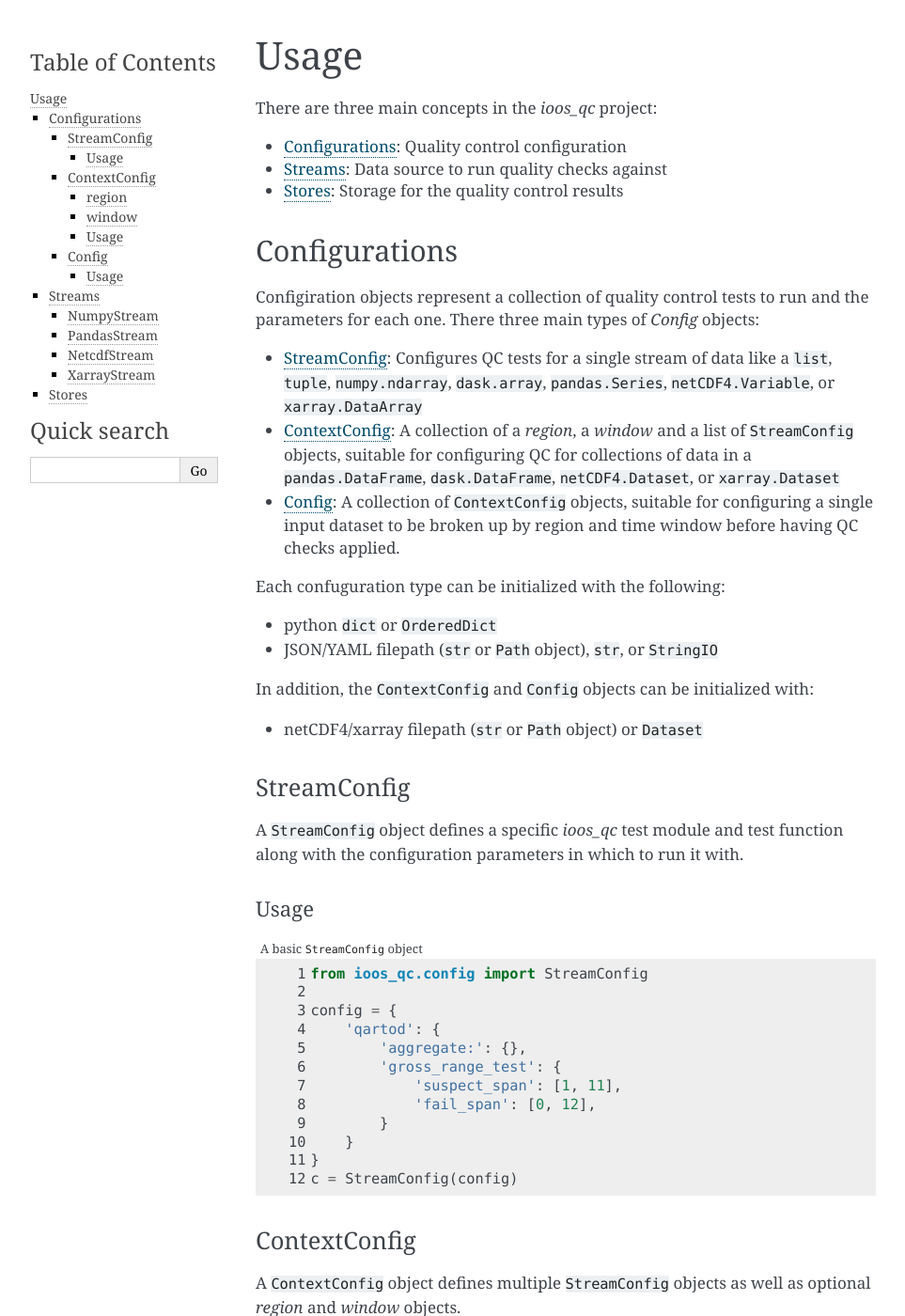
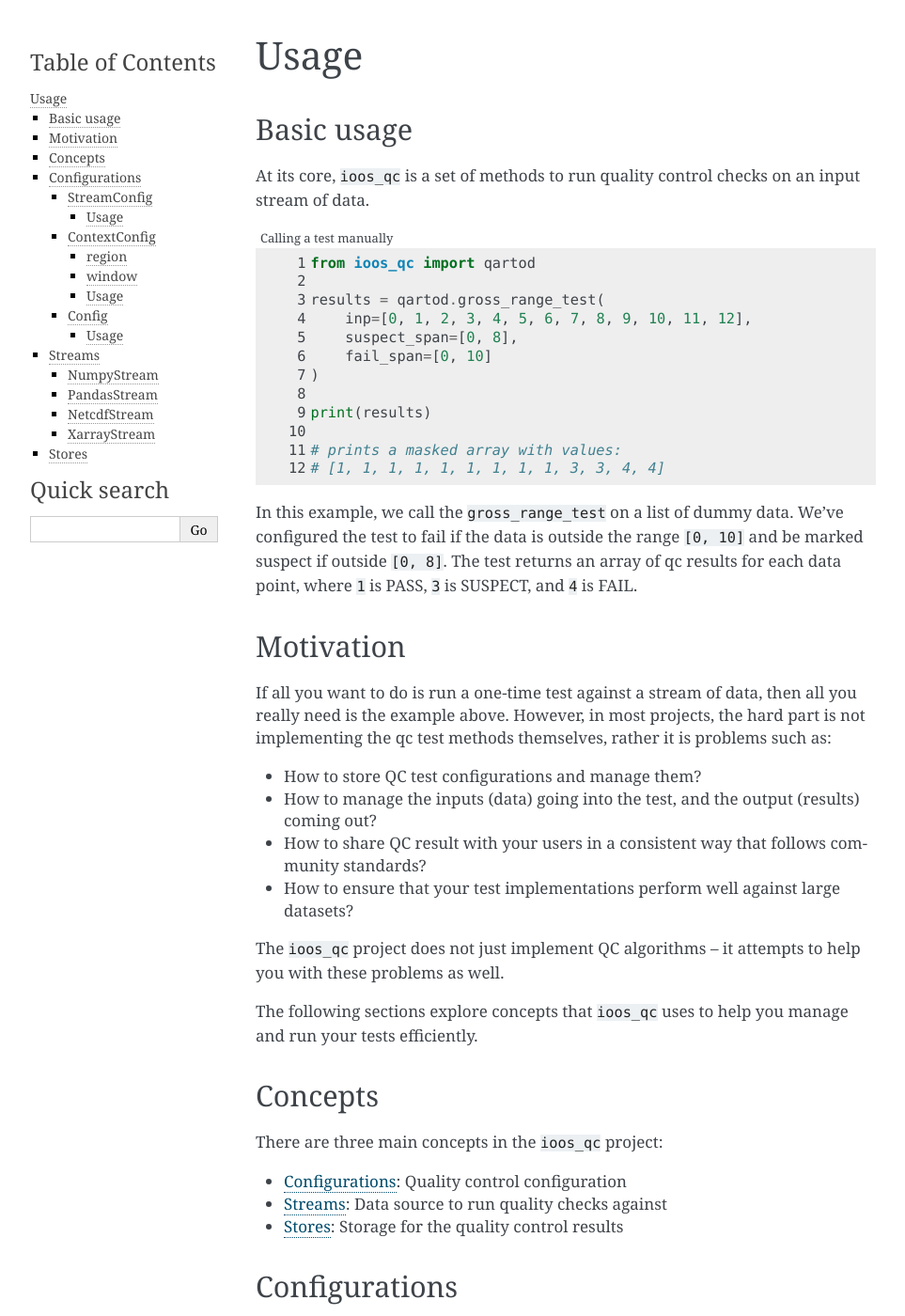
Before and after one commit to ioos/ioos_qc, a Sphinx documentation site: the page built from docs/source/usage.rst, in a window 1280 px wide and 1400 px high. Shown: the whole window at 94% size, without its empty margins (148-1111 px from the left). Built offline with Sphinx 7.4.7, drawn with Linux system fonts in a browser that asks for light colours; some of the changed text lies outside the part shown.

Commit message:
add intro/basic usage to docs

```diff
--- a/docs/source/usage.rst
+++ b/docs/source/usage.rst
@@ -1,7 +1,53 @@
 Usage
 =====
 
-There are three main concepts in the `ioos_qc` project:
+Basic usage
+-----------
+
+At its core, ``ioos_qc`` is a set of methods to run quality control checks on an input stream of data.
+
+.. code-block:: python
+    :linenos:
+    :caption: Calling a test manually
+
+    from ioos_qc import qartod
+
+    results = qartod.gross_range_test(
+        inp=[0, 1, 2, 3, 4, 5, 6, 7, 8, 9, 10, 11, 12],
+        suspect_span=[0, 8],
+        fail_span=[0, 10]
+    )
+
+    print(results)
+
+    # prints a masked array with values:
+    # [1, 1, 1, 1, 1, 1, 1, 1, 1, 3, 3, 4, 4]
+
+
+In this example, we call the ``gross_range_test`` on a list of dummy data.
+We've configured the test to fail if the data is outside the range ``[0, 10]`` and be marked suspect if outside ``[0, 8]``.
+The test returns an array of qc results for each data point, where ``1`` is PASS, ``3`` is SUSPECT, and ``4`` is FAIL.
+
+
+Motivation
+----------
+
+If all you want to do is run a one-time test against a stream of data, then all you really need is the example above.
+However, in most projects, the hard part is not implementing the qc test methods themselves, rather it is problems such as:
+
+* How to store QC test configurations and manage them?
+* How to manage the inputs (data) going into the test, and the output (results) coming out?
+* How to share QC result with your users in a consistent way that follows community standards?
+* How to ensure that your test implementations perform well against large datasets?
+
+The ``ioos_qc`` project does not just implement QC algorithms -- it attempts to help you with these problems as well.
+
+The following sections explore concepts that ``ioos_qc`` uses to help you manage and run your tests efficiently.
+
+Concepts
+--------
+
+There are three main concepts in the ``ioos_qc`` project:
 
 - Configurations_: Quality control configuration
 - Streams_: Data source to run quality checks against
@@ -12,13 +58,13 @@ There are three main concepts in the `ioos_qc` project:
 Configurations
 --------------
 
-Configiration objects represent a collection of quality control tests to run and the parameters for each one. There three main types of `Config` objects:
+Configuration objects represent a collection of quality control tests to run and the parameters for each one.There three main types of `Config` objects:
 
-- StreamConfig_: Configures QC tests for a single stream of data like a ``list``, ``tuple``, ``numpy.ndarray``, ``dask.array``, ``pandas.Series``, ``netCDF4.Variable``, or ``xarray.DataArray``
-- ContextConfig_: A collection of a `region`, a `window` and a list of ``StreamConfig`` objects, suitable for configuring QC for collections of data in a ``pandas.DataFrame``, ``dask.DataFrame``, ``netCDF4.Dataset``, or ``xarray.Dataset``
+- StreamConfig_: This configures QC tests for a single stream of data like a ``list``, ``tuple``, ``numpy.ndarray``, ``dask.array``, ``pandas.Series``, ``netCDF4.Variable``, or ``xarray.DataArray``. This can be used standalone, or as a building block for the following more complex configs.
+- ContextConfig_: This defines a collection of ``StreamConfig`` objects. These can be applied to multiple variables provided in a ``pandas.DataFrame``, ``dask.DataFrame``, ``netCDF4.Dataset``, or ``xarray.Dataset``. Optionally, these configs can be constrained to specific time domains (``window``'s) -- and/or spatial domains (``region``'s).
 - Config_: A collection of ``ContextConfig`` objects, suitable for configuring a single input dataset to be broken up by region and time window before having QC checks applied.
 
-Each confuguration type can be initialized with the following:
+Each configuration type can be initialized with the following:
 
 - python ``dict`` or ``OrderedDict``
 - JSON/YAML filepath (``str`` or ``Path`` object), ``str``, or ``StringIO``
@@ -32,6 +78,10 @@ StreamConfig
 ~~~~~~~~~~~~
 A ``StreamConfig`` object defines a specific `ioos_qc` test module and test function along with the configuration parameters in which to run it with.
 
+.. note::
+
+    In earlier versions, ``StreamConfig`` was known as ``QcConfig``.
+
 Usage
 ^^^^^
 
@@ -43,7 +93,7 @@ Usage
 
     config = {
         'qartod': {
-            'aggregate:': {},
+            'aggregate': {},
             'gross_range_test': {
                 'suspect_span': [1, 11],
                 'fail_span': [0, 12],
```
Also changed, not shown: other parts of docs/source/usage.rst (+2 -0 lines).
